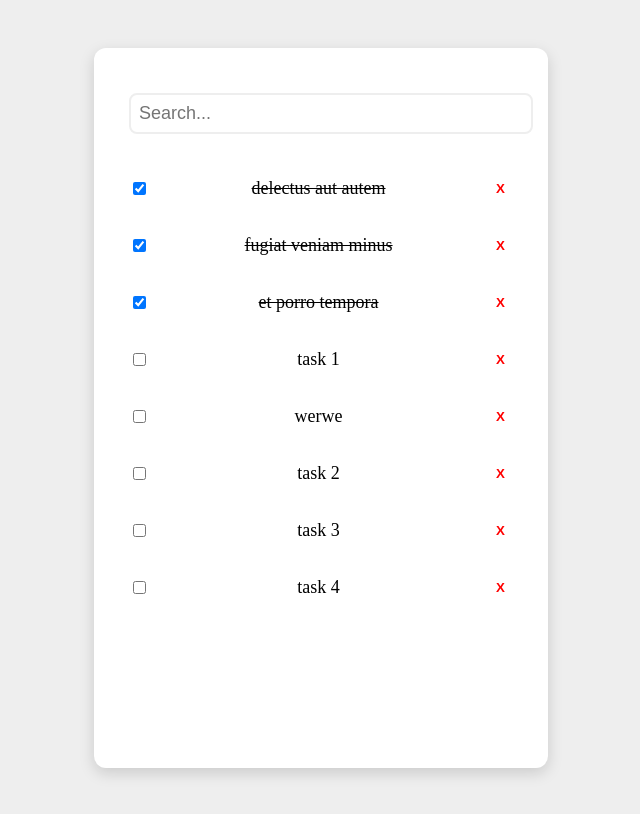
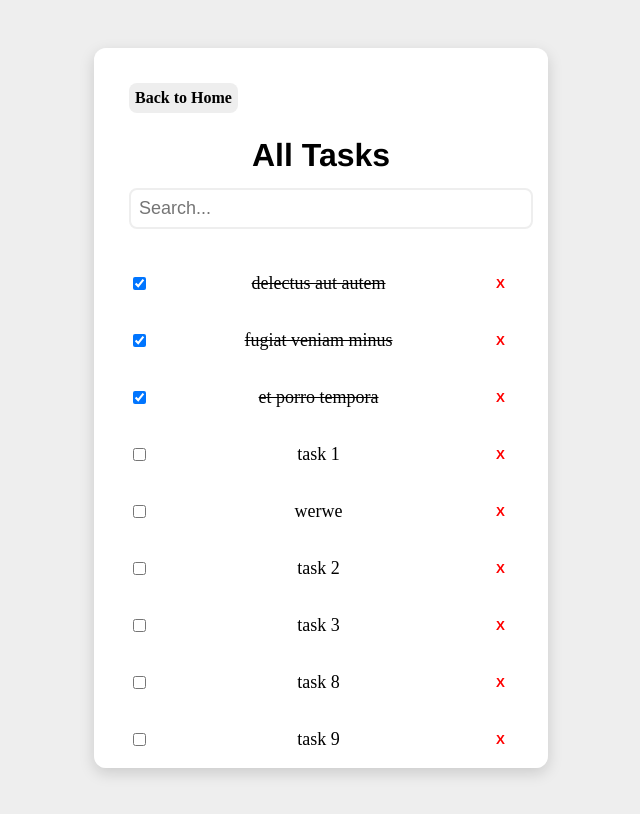
Before and after one commit to AvaniSujith/ToDo-App, a Vue app: page /tasksPage in a window 1280 px wide. Shown: the whole page, without its empty margins (327-967 px from the left). Built offline with nearby package versions, Linux system fonts and the light colour scheme; data requests are answered from the project's data file.

Commit message:
feat: Implement back button to home page

```diff
--- a/src/App.vue
+++ b/src/App.vue
@@ -26,5 +26,6 @@
   display: flex;
   flex-direction: column;
   align-items: center;
+  overflow-y: scroll;
 }
 </style>
--- a/src/assets/main.css
+++ b/src/assets/main.css
@@ -10,3 +10,8 @@ body{
   height: 100vh;
   width: 100vw;
 }
+
+.nav-link {
+  text-decoration: none;
+  color: #000;
+}
--- a/src/pages/HomePage.vue
+++ b/src/pages/HomePage.vue
@@ -104,10 +104,6 @@ onMounted(async () => {
 </template>
 
 <style>
-.nav-link {
-  text-decoration: none;
-  color: #000;
-}
 
 .tasks {
   padding-left: 0px;
--- a/src/pages/TaskPage.vue
+++ b/src/pages/TaskPage.vue
@@ -1,5 +1,8 @@
 <script setup>
 import { ref, onMounted, computed } from "vue";
+
+import { RouterLink } from "vue-router";
+
 import { useTaskStore } from "@/store/Task";
 
 import TaskList from "@/components/TaskList.vue";
@@ -38,6 +41,14 @@ onMounted(async () => {
 
 <template>
   <div class="page-container" v-if="!taskStore.isLoading">
+    <div class="back-button">
+      <router-link to="/" class="nav-link">
+        Back to Home
+      </router-link>
+    </div>
+    <div class="page-title">
+      <h2>All Tasks</h2>
+    </div>
     <input-bar placeholder="Search..." v-model="searchQuery" />
     <div class="task-container" v-if="searchedTask.length">
       <task-list
@@ -52,3 +63,22 @@ onMounted(async () => {
   </div>
   <div class="loading-container" v-else>Loading data....</div>
 </template>
+
+<style>
+.back-button{
+  background: #eee;
+  border-radius: 8px;
+  width: max-content;
+  padding: 6px;
+  margin-bottom: 15px;
+  font-weight: 700;
+}
+
+h2{
+  font-size: 32px;
+}
+
+.page-title{
+  text-align: center;
+}
+</style>
--- a/taskData.json
+++ b/taskData.json
@@ -36,8 +36,18 @@
       "completed": false
     },
     {
-      "id": "efd7",
-      "title": "task 4",
+      "id": "2267",
+      "title": "task 8",
+      "completed": false
+    },
+    {
+      "id": "819b",
+      "title": "task 9",
+      "completed": false
+    },
+    {
+      "id": "6c06",
+      "title": "task 10",
       "completed": false
     }
   ]
```
